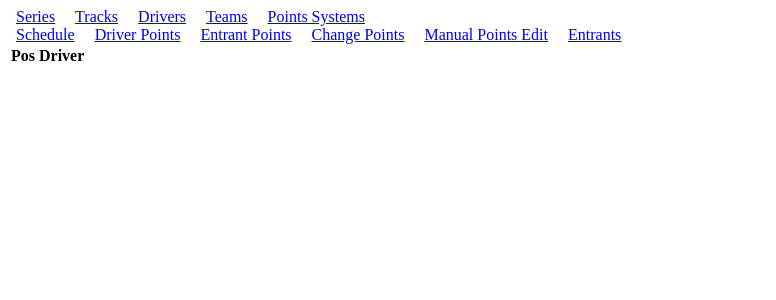
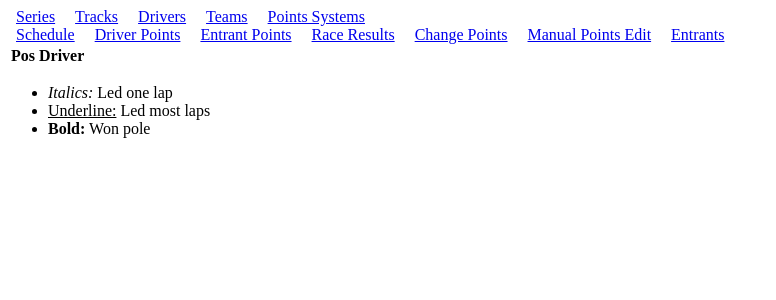
Before and after one commit to FK76exe/NR2003-stats-generator, a Flask app: template src/src/templates/season/race_by_race.html in a window 1280 px wide. Shown: the top 300 px of the page, without its empty margins (0-776 px from the left). Run offline with Flask 3, Linux system fonts and the light colour scheme; the template is opened without the code that fills it, so the values that code supplies are empty.

Commit message:
added race by race to nav and fixed CSS

```diff
--- a/src/src/templates/season/race_by_race.html
+++ b/src/src/templates/season/race_by_race.html
@@ -42,6 +42,12 @@
                          {% if race_record[1] == 1 %}
                             pole
                          {% endif %}
+                         {% if race_record[-2] == 1 %}
+                            most-led
+                         {% endif %}
+                         {% if race_record[-3] == 1 %}
+                            led
+                         {% endif %}
                         "
                         >
                             {{race_record[0]}}
@@ -52,6 +58,11 @@
 
             </tbody>
         </table>
+        <ul>
+            <li><i>Italics:</i> Led one lap</li>
+            <li><span style="text-decoration: underline;">Underline:</span> Led most laps</li>
+            <li><b>Bold:</b> Won pole</li>
+        </ul>
     </body>
     <style>
         td.win {
@@ -75,12 +86,29 @@
         td.pole {
             font-weight: bold;
         }
+        td.led {
+            font-style: italic;
+        }
+        td.most-led {
+            text-decoration: underline;
+        }
         td.record {
             text-align: center;
             width: 35px;
         }
         thead {
             font-weight: bold;
+            text-align: center;
+        }
+        thead a {
+            text-decoration: none;
+        }
+        tbody {
+            white-space: nowrap;
+        }
+        table {
+            display: block;
+            overflow: scroll;
         }
     </style>
 </html>
--- a/src/src/templates/season/season_nav.html
+++ b/src/src/templates/season/season_nav.html
@@ -13,6 +13,9 @@
             <a href="/series/{{series}}/{{season}}/entrant_points/">Entrant Points</a>
         </li>
         <li>
+            <a href="/series/{{series}}/{{season}}/race_by_race/">Race Results</a>
+        </li>
+        <li>
             <a href="/series/{{series}}/{{season}}/change_points/">Change Points</a>
         </li>
         <li>
```
